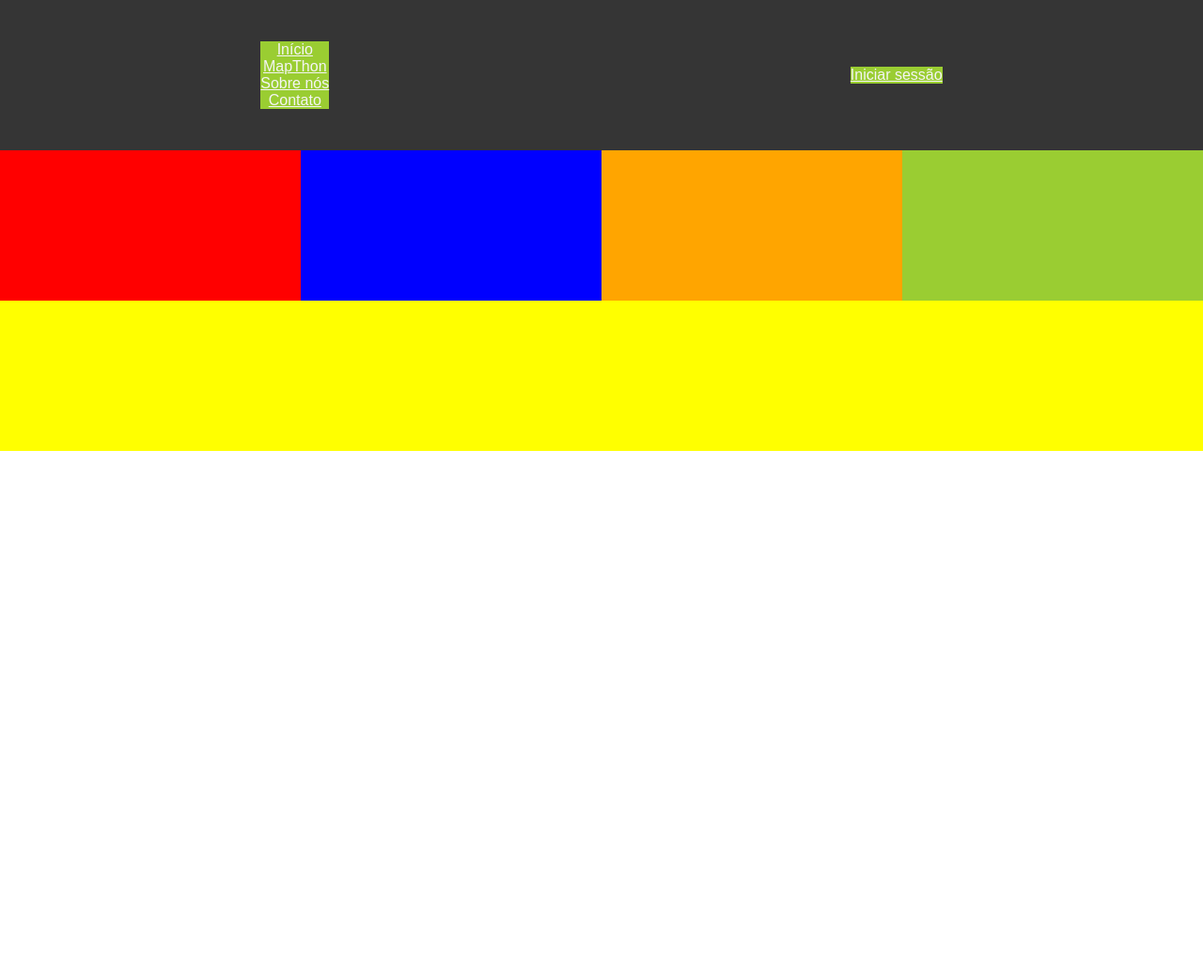
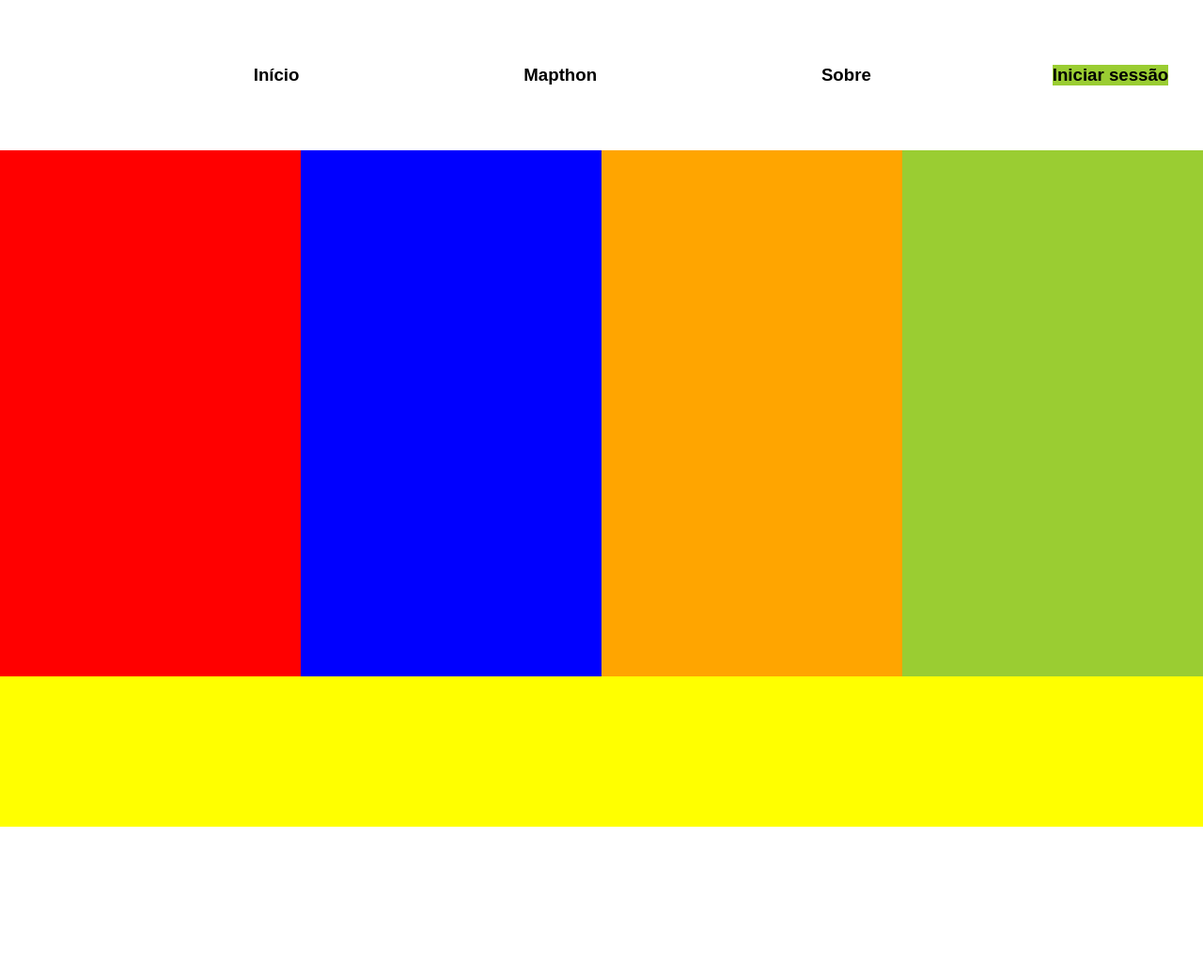
Before and after one commit to JohnWill34/MobThon, a Django app: page / in a window 1280 px wide. Shown: the whole page at 94% size. Before the commit the page ends 480 px from the top, so only its background shows below. Run offline with Django 3.2, Linux system fonts and the light colour scheme.

Commit message:
info1.2.3

```diff
--- a/app/static/css/style.css
+++ b/app/static/css/style.css
@@ -5,49 +5,47 @@ body{
                          'header section aside div'
                          'footer footer footer footer';
 
-    grid-template-rows: 20vh 20vh 20vh 20vh;
+    grid-template-rows: 20vh 70vh 20vh 20vh;
 
 }
 
+/* ------------------------------------- NAV  ------------------------------------------------ */
+
 nav{
-    display: flex;
-    align-content: space-around;
-}
-
-
-/* ------------------------------------- HEADER  ------------------------------------------------ */
-
-nav{                                                   /*  mudando a altura  */
 
     grid-area: navbar;                                 /*  definindo o vav como navbar  */
     height: 20vh;                                      /*  mudando a altura  */
-    background-color: rgb(53, 53, 53);               /*  mudando a cor  */
+    background-color: rgb(255, 255, 255);            /*  mudando a cor  */
     display: flex;                                     /*  definindo display flex  */
     align-items: center;                               /*  definindo alinhamento horizontal  */
     justify-content: space-around;                     /*  Separando os itens  */
 
 }
 
-nav a{
-    color: whitesmoke;                                /*  Separando os itens  */
-    font-family: Arial, Helvetica, sans-serif;          /*  Colocar o nome da fonte  */
+ul{
+    display: flex;
+    list-style-type: none;
+    justify-content: space-around;
+    align-items: center;
+    width: 70%;
+}
 
+a{
+    color: black;
+    font-size: 14pt;
+    text-decoration: none;
+    font-family: Arial, Helvetica, sans-serif;
+    font-weight: bolder;
+    cursor: pointer;
 }
+
 
 nav img{                                               /*  Definindo a imagem no nav  */
     cursor: pointer;                                   /*  Quando passar o mouse vira a mÃ£o  */
     display: none;                                     /*  NÃ£o mostra a imagem  */
 }
 
-@media(max-width: 768px){                              /*  Media Queries com 768px mÃ¡ximo */
-    nav a {
-        display: none;
 
-    }
-    nav img{                                           /*  Editando imagem da nav  */
-        display: block;
-    }
-}
 
 /* ------------------------------------------ GRID ---------------------------------------------------- */
 
@@ -125,11 +123,3 @@ header,section,aside,div{
     flex-direction: column;                                                      /*  fizemos o flex em clouna, e inverte tudo  */
 
 }
-
-
-.social{
-    display: flex;
-    align-items: center;
-    justify-content: space-around;
-
-}
--- a/app/templates/index.html
+++ b/app/templates/index.html
@@ -12,15 +12,15 @@
 </head>
 <body>
     <nav>
+        <div>
+            <img src="{% static 'photos/bom.png' %}" alt="">
+        </div>
 
-        <img src="" alt="">
-
-        <div class="Menu">
-            <a href="">Início</a>
-            <a href="">MapThon</a>
-            <a href="">Sobre nós</a>
-            <a href="">Contato</a>
-        </div>
+        <ul>
+            <li><a href="">Início</a></li>
+            <li><a href="">Mapthon</a></li>
+            <li><a href="">Sobre</a></li>
+        </ul>
 
         <div class="User">
             <a href="">Iniciar sessão</a>
--- /dev/null
+++ b/app/templates/login.html
@@ -0,0 +1,2 @@
+{% extends 'index.html' %}
+{% load staticfiles %}
--- /dev/null
+++ b/app/templates/maps.html
@@ -0,0 +1,2 @@
+{% extends 'index.html' %}
+{% load staticfiles %}
--- a/app/views.py
+++ b/app/views.py
@@ -4,3 +4,9 @@ from django.shortcuts import render
 
 def mostrar_index(request):
     return render(request, 'index.html')
+
+def mostrar_maps(request):
+    return render(request, 'maps.html')
+
+def mostrar_login(request):
+    return render(request, 'login.html')
--- a/projeto/settings.py
+++ b/projeto/settings.py
@@ -104,7 +104,7 @@ AUTH_PASSWORD_VALIDATORS = [
 # Internationalization
 # https://docs.djangoproject.com/en/2.2/topics/i18n/
 
-LANGUAGE_CODE = 'en-us'
+LANGUAGE_CODE = 'pt-br'
 
 TIME_ZONE = 'UTC'
 
--- a/projeto/urls.py
+++ b/projeto/urls.py
@@ -20,5 +20,6 @@ from app import views
 urlpatterns = [
     path('admin/', admin.site.urls),
     path('', views.mostrar_index),
-
+    path('', views.mostrar_maps),
+    path('', views.mostrar_login),
 ]
```
Also changed, not shown: app/static/photos/bom.png (added).
